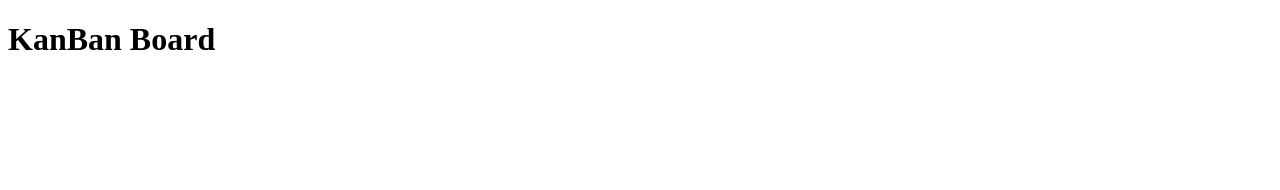
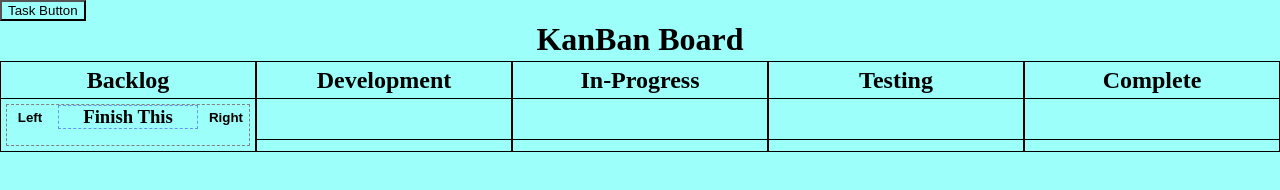
Before and after one commit to Durbatuluk1701/KanBan, a plain HTML site: page index.html in a window 1280 px wide. Drawn offline with Linux system fonts and the light colour scheme.

Commit message:
Adding task lists

```diff
--- a/index.html
+++ b/index.html
@@ -3,10 +3,44 @@
 
 <head>
     <title>KanBan Board</title>
+    <link rel="stylesheet" href="style.css" />
 </head>
 
 <body>
-    <h1>KanBan Board</h1>
+    <script src="script.js"></script>
+    <button onclick="createTask()">Task Button</button>
+    <h1 id="page-title">KanBan Board</h1>
+    <div id="content-area">
+        <div id="backlog" class="board">
+            <h2>Backlog</h2>
+            <div class="board-box">
+                <div class="task">
+                    <div class="task-header">
+                        <button><b>Left</b></button>
+                        <h3>Finish This</h3>
+                        <button><b>Right</b></button>
+                    </div>
+                </div>
+            </div>
+        </div>
+        <div id="dev" class="board">
+            <h2>Development</h2>
+            <div class="board-box"></div>
+        </div>
+        <div id="progress" class="board">
+            <h2>In-Progress</h2>
+            <div class="board-box"></div>
+        </div>
+        <div id="test" class="board">
+            <h2>Testing</h2>
+            <div class="board-box"></div>
+        </div>
+        <div id="complete" class="board">
+            <h2>Complete</h2>
+            <div class="board-box"></div>
+        </div>
+
+    </div>
 </body>
 
 </html>
--- /dev/null
+++ b/script.js
@@ -0,0 +1,14 @@
+const createTask = () => {
+    let boardBox = document.querySelector("#backlog .board-box");
+    let originalText = boardBox.innerHTML;
+    originalText += `
+    <div class="task">
+        <div class="task-header">
+            <button><b>Left</b></button>
+            <h3>Finish This</h3>
+            <button><b>Right</b></button>
+        </div>
+    </div>
+`
+    boardBox.innerHTML = originalText;
+}
--- /dev/null
+++ b/style.css
@@ -0,0 +1,63 @@
+* {
+    margin: 0px;
+    background-color: #9cfffa;
+}
+
+#content-area {
+    display: flex;
+    height: auto;
+}
+
+#page-title {
+    text-align: center;
+    min-height: 2.5rem;
+    height: auto;
+}
+
+.board {
+    width: 20%;
+    border: 1px solid black;
+    height: auto;
+    display: flex;
+    flex-direction: column;
+}
+
+.board h2 {
+    margin: 5px 0;
+    text-align: center;
+    min-height: 1rem;
+    height: auto;
+}
+
+.board-box {
+    height: auto;
+    min-height: 40px;
+    outline: 1px solid black;
+}
+
+.task {
+    height: 40px;
+    margin: 5px;
+    border: 1px dashed grey;
+}
+
+.task-header {
+    display: flex;
+    flex-direction: row;
+    align-items: stretch;
+    overflow: hidden;
+}
+
+.task-header h3 {
+    text-align: center;
+    margin: 0 5px;
+    width: 60%;
+    border: 0.5px dashed cornflowerblue;
+}
+
+.task-header button {
+    width: 20%;
+    padding: 0px;
+    border-width: 0px;
+    text-align: center;
+}
```
